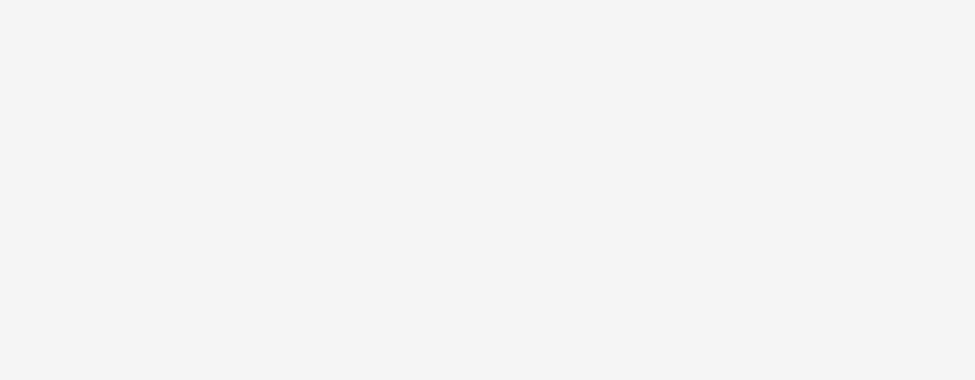
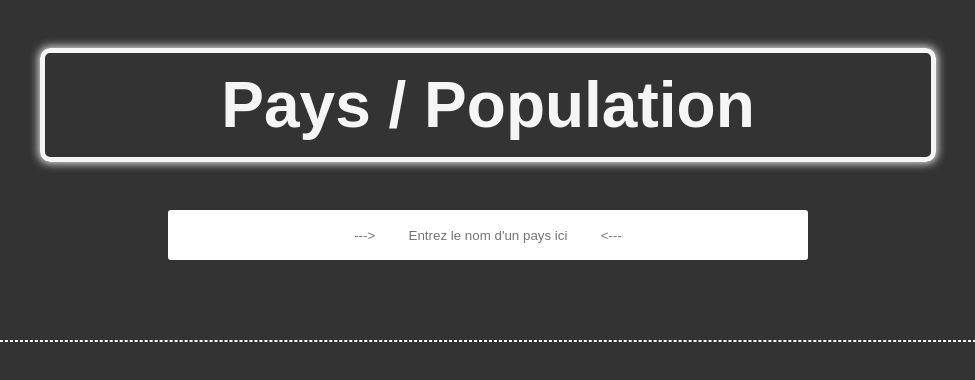
Before and after one commit to Anthonoir576/Projet-12_javaScript, a website: page index.html in a window 1280 px wide. Shown: the whole page, without its empty margins (152-1127 px from the left). Drawn offline with Linux system fonts and the light colour scheme; a web font is replaced by a local one.

Commit message:
start html cs

```diff
--- a/index.html
+++ b/index.html
@@ -5,6 +5,11 @@
         <meta charset="UTF-8" />
         <meta http-equiv="X-UA-Compatible" content="IE=edge" />
         <meta name="viewport" content="width=device-width, initial-scale=1.0" />
+
+        <link rel="preconnect" href="https://fonts.googleapis.com" />
+        <link rel="preconnect" href="https://fonts.gstatic.com" crossorigin />
+        <link href="https://fonts.googleapis.com/css2?family=Lexend+Mega&display=swap" rel="stylesheet" />
+
         <link rel="stylesheet" href="source/css/style.css" />
 
         <title>Projet</title>
@@ -12,19 +17,22 @@
 
     <body>
 
-        <header>
+        <main>
+            <div class="header">
 
-        </header>
+                <h1>Pays / Population</h1>
 
-        <main>
+                <input type="text" id="search" placeholder=" --->         Entrez le nom d'un pays ici         <--- " autocomplete="off" />
 
+            </div>
+
+            <div class="resultat">
+
+                <ul id="results"></ul>
+
+            </div>
 
         </main>
-
-        <footer>
-
-
-        </footer>
 
         <script src="source/js/index.js"></script>
     </body>
--- a/source/sass/main.scss
+++ b/source/sass/main.scss
@@ -14,6 +14,68 @@ body {
 
     overflow-x: hidden;
 
-    background: whitesmoke;
+    font-family: 'Lexend Mega', sans-serif;
+
+    background: rgb(51, 51, 51);
+    color: whitesmoke;
+
+    min-height: 100vh;
 
 }
+
+main {
+
+    & .header {
+
+        display: flex;
+        flex-direction: column;
+        justify-content: center;
+        align-items: center;
+
+        width: 100vw;
+
+        & h1 {
+
+            font-size: 5vw;
+            margin: 3rem 0;
+
+            white-space: nowrap;
+
+            text-align: center;
+            width: 70vw;
+
+            border: 5px solid whitesmoke;
+            box-shadow: 0 0 10px 1px whitesmoke;
+            padding: 15px 30px;
+            border-radius: 10px;
+
+        }
+
+        & #search {
+
+            width: 50%;
+            height: 50px;
+            border: 5px solid white;
+            border-radius: 3px;
+            margin-bottom: 3rem;
+
+            text-align: center;
+
+        }
+
+        &::after {
+
+            content: '';
+
+            margin-top: 2rem;
+            width: 80%;
+            height: 0px;
+
+            background: rgb(51, 51, 51);
+            border: 1px dashed whitesmoke;
+
+        }
+
+    }
+
+}
```
Also changed, not shown: source/css/style.css, 1 other file.
